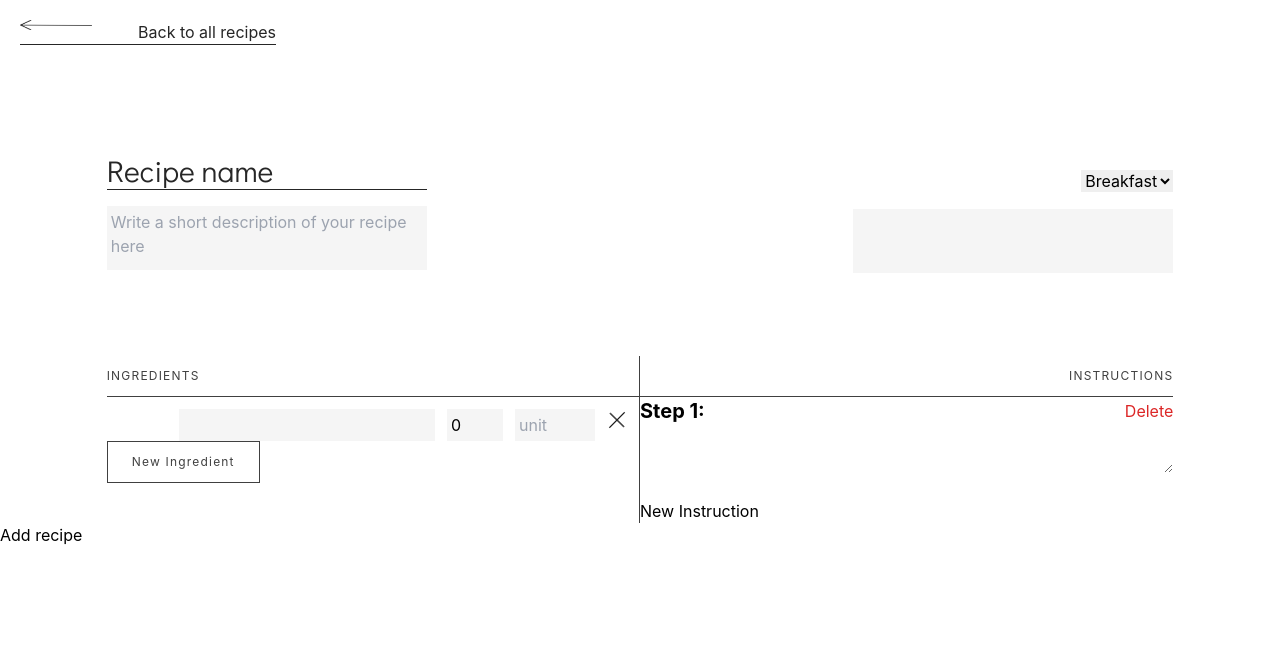
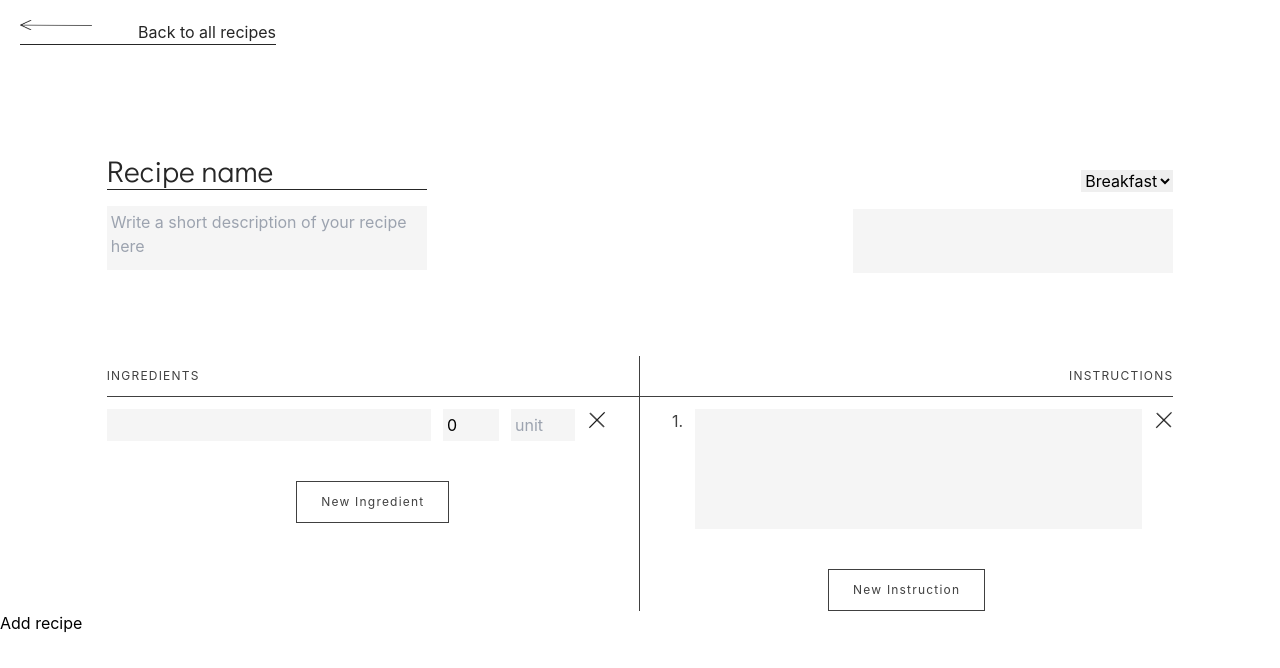
Before and after one commit to Johngn/recipes, a Next.js app: page /add-recipe in a window 1280 px wide. Shown: the top 668 px of the page. Built offline with nearby package versions, Linux system fonts and the light colour scheme.

Commit message:
Instructions section done

```diff
--- a/src/pages/add-recipe.tsx
+++ b/src/pages/add-recipe.tsx
@@ -123,7 +123,7 @@ const AddRecipe: FunctionComponent = () => {
         <Link href={`/`}>
           <button className="w-64 mt-5 ml-5 text-right text-neutral-800 flex border-b border-neutral-800 justify-between">
             <Image
-              className="w-72 h-5"
+              className=""
               width={72}
               height={10}
               src="/arrow-symbol.png"
@@ -163,15 +163,15 @@ const AddRecipe: FunctionComponent = () => {
         </div>
 
         <div className="max-w-6xl w-10/12 mt-20 mx-auto flex">
-          <div className="w-1/2 border-r border-neutral-700">
-            <h2 className="py-3 text-xs tracking-widest border-b border-neutral-700 text-neutral-700  uppercase">
+          <div className="w-1/2 border-r border-neutral-700 text-center">
+            <h2 className="py-3 text-xs text-left tracking-widest border-b border-neutral-700 text-neutral-700  uppercase">
               Ingredients
             </h2>
             {ingredients.map(({ name, amount, unit }, i) => (
-              <div key={i} className="text-right">
-                <div className="mt-3">
+              <div key={i}>
+                <div className="mt-3 flex items-start">
                   <input
-                    className="p-1 bg-neutral-100"
+                    className="w-[calc(100%-13rem)] p-1 bg-neutral-100"
                     value={name}
                     name="name"
                     onChange={(e) => updateIngredientsArray(e, i)}
@@ -186,17 +186,17 @@ const AddRecipe: FunctionComponent = () => {
                   />
                   <input
                     placeholder="unit"
-                    className="w-20 p-1 ml-3 bg-neutral-100"
+                    className="w-16 p-1 ml-3 bg-neutral-100"
                     value={unit}
                     name="unit"
                     onChange={(e) => updateIngredientsArray(e, i)}
                   />
                   <button
                     onClick={() => onDeleteIngredient(i)}
-                    className="mx-3"
+                    className="ml-3 mr-8"
                   >
                     <Image
-                      className="w-6 h-6 rotate-45"
+                      className="rotate-45"
                       width={20}
                       height={22}
                       src="/plus-symbol.png"
@@ -207,37 +207,43 @@ const AddRecipe: FunctionComponent = () => {
               </div>
             ))}
             <button
-              className="text-xs tracking-widest border border-solid border-neutral-700 text-neutral-700 px-6 py-3"
+              className="mt-10 px-6 py-3 text-xs tracking-widest border border-solid border-neutral-700 text-neutral-700"
               onClick={onAddIngredient}
             >
               New Ingredient
             </button>
           </div>
 
-          <div className="w-1/2">
+          <div className="w-1/2 text-center">
             <h2 className="py-3 text-xs tracking-widest border-b border-neutral-700 text-neutral-700  uppercase text-right">
               Instructions
             </h2>
             {directions.map(({ text }, i) => (
-              <div key={i} className="mb-5">
-                <div className="flex justify-between w-full">
-                  <h2 className="text-xl font-bold">Step {i + 1}:</h2>
-                  <button
-                    onClick={() => onDeleteDirection(i)}
-                    className="text-red-600"
-                  >
-                    Delete
-                  </button>
+              <div key={i} className="mt-3 flex items-start">
+                <div className="ml-8">
+                  <h2 className="text-neutral-700">{i + 1}.</h2>
                 </div>
                 <textarea
-                  className="w-full"
+                  className="w-[calc(100%-5rem)] h-[7.5rem] ml-3 p-1 bg-neutral-100 resize-none"
                   value={text}
                   onChange={(e) => updateDirectionsArray(e, i)}
                 />
+                <button onClick={() => onDeleteDirection(i)} className="ml-3">
+                  <Image
+                    className="rotate-45"
+                    width={20}
+                    height={22}
+                    src="/plus-symbol.png"
+                    alt=""
+                  />
+                </button>
               </div>
             ))}
 
-            <button className="" onClick={onAddDirection}>
+            <button
+              className="mt-10 px-6 py-3 text-xs tracking-widest border border-solid border-neutral-700 text-neutral-700"
+              onClick={onAddDirection}
+            >
               New Instruction
             </button>
           </div>
```
